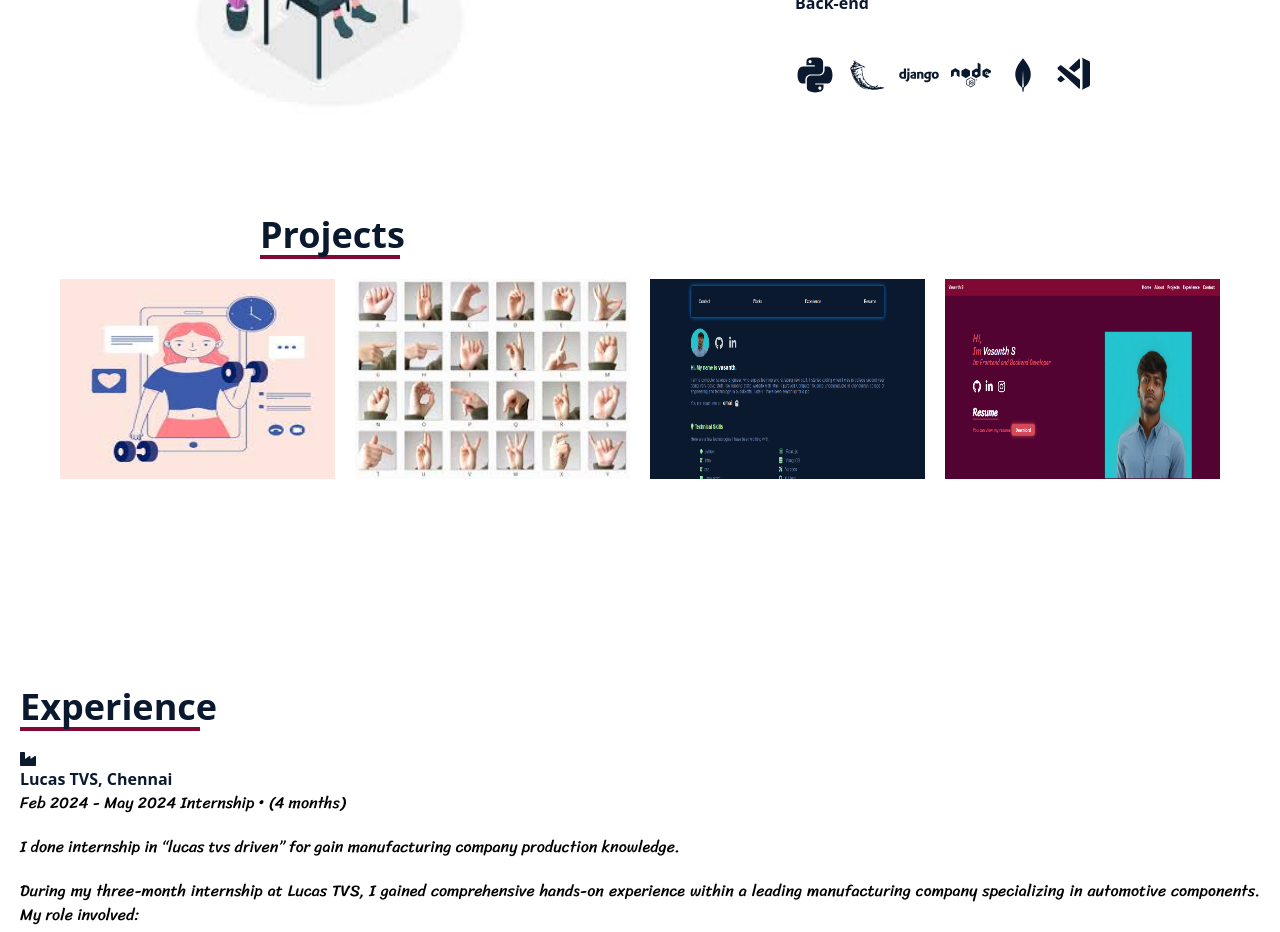
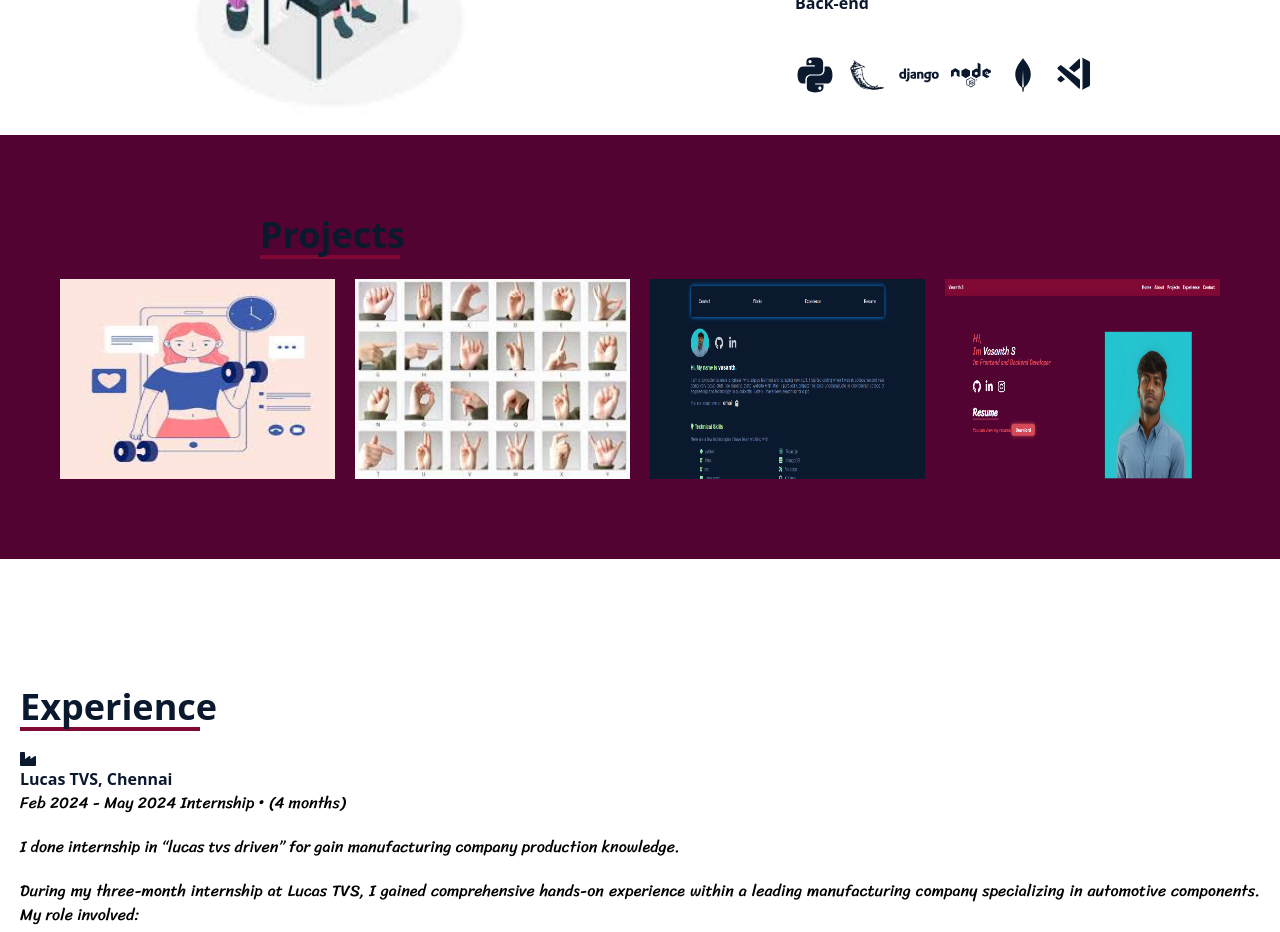
Before and after one commit to vasanthselva/react-portfolio, a React (Create React App) app: page / in a window 1280 px wide. Shown: the part 1740-2672 px from the top of the page. Built offline with nearby package versions, Linux system fonts and the light colour scheme.

Commit message:
Update Projects.js

```diff
--- a/src/components/Projects.js
+++ b/src/components/Projects.js
@@ -28,7 +28,7 @@ export default function Projects() {
         ]
     }
 return(
-        <section className='flex flex-col py-20 px-5 justify-center  bg.sixth ' id='projects'>
+        <section className='flex flex-col py-20 px-5 justify-center  bg-primary ' id='projects'>
 <div className='w-1/2'>
 <div className='flex justify-center'>
 <h1 className='text-4xl text-[#0b192e] border-b-4 border-[#800834] mb-5 w-[140px] font-bold'>Projects</h1>
```
